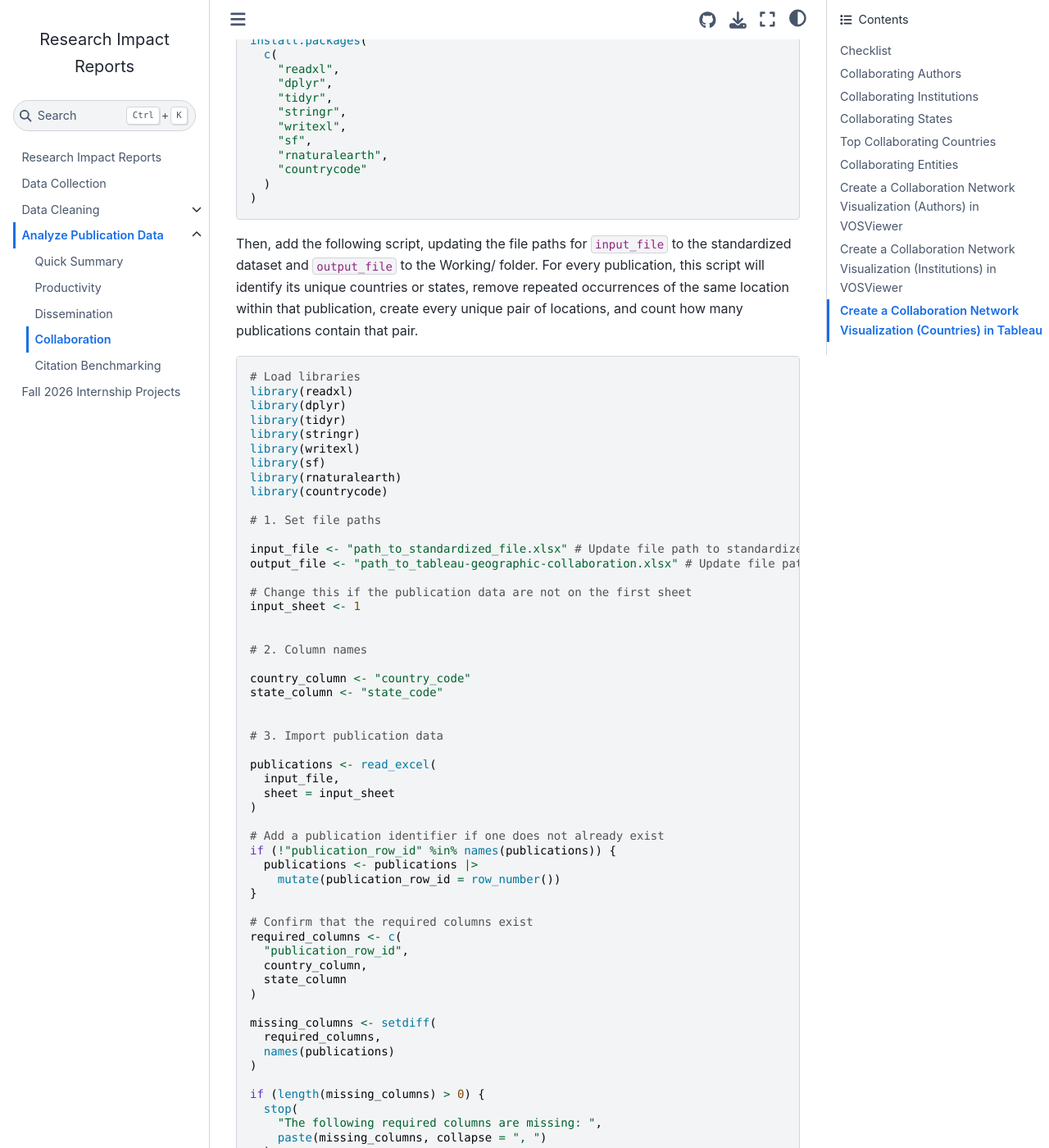
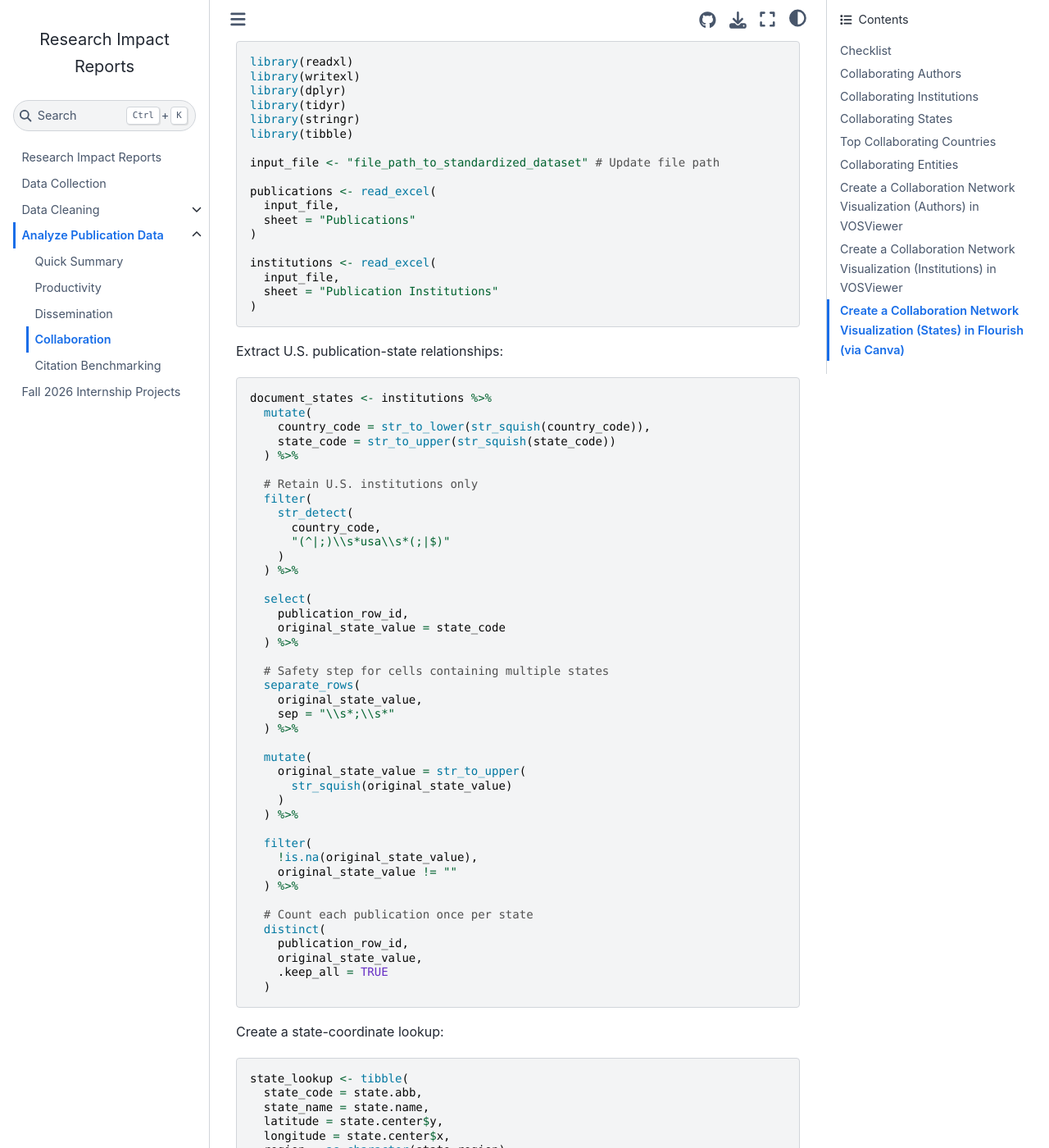
Before and after one commit to vvlooking/research-impact, a Jupyter Book: the page built from website/analyze-data-collaboration.md, in a window 1280 px wide and 1400 px high, scrolled down 14737 px. Shown: the whole window at 82% size. Built offline with Jupyter Book 1.0.4 settings and Sphinx 7.4.7 and the Sphinx Book theme 1.1.4, drawn with Linux system fonts in a browser that asks for light colours; some of the changed text lies outside the part shown.

Commit message:
Update analyze-data-collaboration.md

````diff
--- a/website/analyze-data-collaboration.md
+++ b/website/analyze-data-collaboration.md
@@ -739,460 +739,298 @@ In Excel, click "Data," then "From Text/CSV." Load the txt file. Delete all the
 
 In VOSViewer, click "Create," then "Create a Map Based on Bibliometric Data." Select "Read Data from Bibliographic Database Files," select Scopus, and upload the edited csv file. Select "Co-Authorship" as the type of analysis and "Organizations" as the unit of analysis. Upload the thesaurus file.
 
-## Create a Collaboration Network Visualization (Countries) in Tableau
+## Create a Collaboration Network Visualization (States) in Flourish (via Canva)
 
-Start by preparing the data in RStudio. If necessary, install the required packages:
+Prepare the standardized citing Excel file for visualization by running the following script. Update the file path for input_file.
 
 ```r
-install.packages(
-  c(
-    "readxl",
-    "dplyr",
-    "tidyr",
-    "stringr",
-    "writexl",
-    "sf",
-    "rnaturalearth",
-    "countrycode"
-  )
+library(readxl)
+library(writexl)
+library(dplyr)
+library(tidyr)
+library(stringr)
+library(tibble)
+
+input_file <- "file_path_to_standardized_dataset" # Update file path
+
+publications <- read_excel(
+  input_file,
+  sheet = "Publications"
+)
+
+institutions <- read_excel(
+  input_file,
+  sheet = "Publication Institutions"
 )
 ```
 
-Then, add the following script, updating the file paths for `input_file` to the standardized dataset and `output_file` to the Working/ folder. For every publication, this script will identify its unique countries or states, remove repeated occurrences of the same location within that publication, create every unique pair of locations, and count how many publications contain that pair.
+Extract U.S. publication-state relationships:
 
 ```r
-# Load libraries
-library(readxl)
-library(dplyr)
-library(tidyr)
-library(stringr)
-library(writexl)
-library(sf)
-library(rnaturalearth)
-library(countrycode)
+document_states <- institutions %>%
+  mutate(
+    country_code = str_to_lower(str_squish(country_code)),
+    state_code = str_to_upper(str_squish(state_code))
+  ) %>%
 
-# 1. Set file paths
+  # Retain U.S. institutions only
+  filter(
+    str_detect(
+      country_code,
+      "(^|;)\\s*usa\\s*(;|$)"
+    )
+  ) %>%
 
-input_file <- "path_to_standardized_file.xlsx" # Update file path to standardized dataset
-output_file <- "path_to_tableau-geographic-collaboration.xlsx" # Update file path to Working/ folder
+  select(
+    publication_row_id,
+    original_state_value = state_code
+  ) %>%
 
-# Change this if the publication data are not on the first sheet
-input_sheet <- 1
+  # Safety step for cells containing multiple states
+  separate_rows(
+    original_state_value,
+    sep = "\\s*;\\s*"
+  ) %>%
 
+  mutate(
+    original_state_value = str_to_upper(
+      str_squish(original_state_value)
+    )
+  ) %>%
 
-# 2. Column names
+  filter(
+    !is.na(original_state_value),
+    original_state_value != ""
+  ) %>%
 
-country_column <- "country_code"
-state_column <- "state_code"
+  # Count each publication once per state
+  distinct(
+    publication_row_id,
+    original_state_value,
+    .keep_all = TRUE
+  )
+```
 
+Create a state-coordinate lookup:
 
-# 3. Import publication data
+```r
+state_lookup <- tibble(
+  state_code = state.abb,
+  state_name = state.name,
+  latitude = state.center$y,
+  longitude = state.center$x,
+  region = as.character(state.region)
+)
+```
 
-publications <- read_excel(
-  input_file,
-  sheet = input_sheet
+Add Washington D.C. and common U.S. territories in case they occur in the data:
+
+```r
+additional_locations <- tribble(
+  ~state_code, ~state_name,               ~latitude, ~longitude, ~region,
+  "DC",        "District of Columbia",      38.9072,   -77.0369, "South",
+  "PR",        "Puerto Rico",               18.2208,   -66.5901, "Territory",
+  "VI",        "U.S. Virgin Islands",        18.3358,   -64.8963, "Territory",
+  "GU",        "Guam",                      13.4443,   144.7937, "Territory",
+  "AS",        "American Samoa",            -14.2710,  -170.1322, "Territory",
+  "MP",        "Northern Mariana Islands",   15.0979,   145.6739, "Territory"
 )
 
-# Add a publication identifier if one does not already exist
-if (!"publication_row_id" %in% names(publications)) {
-  publications <- publications |>
-    mutate(publication_row_id = row_number())
-}
-
-# Confirm that the required columns exist
-required_columns <- c(
-  "publication_row_id",
-  country_column,
-  state_column
+state_lookup <- bind_rows(
+  state_lookup,
+  additional_locations
 )
 
-missing_columns <- setdiff(
-  required_columns,
-  names(publications)
+# Examine the lookup
+
+View(state_lookup)
+```
+
+Attach state information:
+
+```r
+unmatched_states <- document_states %>%
+  filter(is.na(state_name)) %>%
+  count(original_state_value, sort = TRUE)
+
+unmatched_states
+```
+
+Check for state codes that did not match:
+
+```r
+unmatched_states <- document_states %>%
+  filter(is.na(state_name)) %>%
+  count(original_state_value, sort = TRUE)
+
+unmatched_states
+```
+
+Add publication details:
+
+```r
+publication_metadata <- publications %>%
+  select(
+    publication_row_id,
+    source,
+    title = TI,
+    authors = AU,
+    year = PY,
+    journal = SO,
+    doi = DI
+  )
+
+document_states <- document_states %>%
+  left_join(
+    publication_metadata,
+    by = "publication_row_id"
+  ) %>%
+  transmute(
+    publication_row_id,
+    source,
+    title,
+    authors,
+    year,
+    journal,
+    doi,
+    original_state_value,
+    state_code = original_state_value,
+    state_name,
+    latitude,
+    longitude,
+    region
+  ) %>%
+  arrange(
+    state_name,
+    publication_row_id
+  )
+```
+
+Review the state counts:
+
+```r
+state_counts <- document_states %>%
+  filter(!is.na(state_name)) %>%
+  group_by(
+    state_code,
+    state_name,
+    region
+  ) %>%
+  summarise(
+    citing_document_count = n_distinct(publication_row_id),
+    .groups = "drop"
+  ) %>%
+  arrange(desc(citing_document_count))
+
+state_counts
+```
+
+Next, create the Flourish arcs sheet:
+
+```r
+flourish_state_arcs <- state_counts %>%
+  mutate(
+    source_code = paste0("US_", state_code),
+    destination_code = "USC",
+
+    popup_text = paste0(
+      state_name,
+      ": ",
+      citing_document_count,
+      " citing document",
+      if_else(citing_document_count == 1, "", "s")
+    )
+  ) %>%
+  select(
+    source_code,
+    destination_code,
+    citing_document_count,
+    region,
+    popup_text
+  )
+
+flourish_state_arcs
+```
+
+Next, create the Locations sheet:
+
+```r
+flourish_state_locations <- state_counts %>%
+  left_join(
+    state_lookup,
+    by = c("state_code", "state_name", "region")
+  ) %>%
+  transmute(
+    code = paste0("US_", state_code),
+    location_name = state_name,
+    latitude,
+    longitude,
+    region
+  ) %>%
+
+  # Add the destination
+  bind_rows(
+    tibble(
+      code = "USC",
+      location_name = "University of South Carolina, Columbia",
+      latitude = 33.9971,
+      longitude = -81.0274,
+      region = "Destination"
+    )
+  ) %>%
+  arrange(location_name)
+
+flourish_state_locations
+
+# validate the location codes
+
+codes_used_in_arcs <- unique(c(
+  flourish_state_arcs$source_code,
+  flourish_state_arcs$destination_code
+))
+
+missing_location_codes <- setdiff(
+  codes_used_in_arcs,
+  flourish_state_locations$code
 )
 
-if (length(missing_columns) > 0) {
-  stop(
-    "The following required columns are missing: ",
-    paste(missing_columns, collapse = ", ")
-  )
-}
+missing_location_codes
 
-# 4. Separate location codes
+# check for missing coordinates
 
-separate_location_codes <- function(data, location_column) {
+flourish_state_locations %>%
+  filter(is.na(latitude) | is.na(longitude))
+```
 
-  data |>
-    select(
-      publication_row_id,
-      location_codes = all_of(location_column)
-    ) |>
-    separate_longer_delim(
-      location_codes,
-      delim = ";"
-    ) |>
-    mutate(
-      location_code = location_codes |>
-        str_squish() |>
-        str_to_upper()
-    ) |>
-    filter(
-      !is.na(location_code),
-      location_code != "",
-      location_code != "NA"
-    ) |>
-    distinct(
-      publication_row_id,
-      location_code
-    ) |>
-    select(
-      publication_row_id,
-      location_code
-    )
-}
+Export the prepared file, updating the file path for `output_file`:
 
-
-# 5. Prepare country codes
-
-publication_countries <- separate_location_codes(
-  publications,
-  country_column
-)
-
-# Convert two-character country codes to ISO three-character codes.
-# Existing three-character codes remain unchanged.
-publication_countries <- publication_countries |>
-  mutate(
-    location_code = case_when(
-      str_length(location_code) == 2 ~
-        countrycode(
-          location_code,
-          origin = "iso2c",
-          destination = "iso3c",
-          warn = TRUE
-        ),
-
-      TRUE ~ location_code
-    )
-  ) |>
-  filter(
-    !is.na(location_code),
-    location_code != ""
-  ) |>
-  distinct(
-    publication_row_id,
-    location_code
-  )
-
-
-# 6. Create country coordinate lookup
-
-world_boundaries <- ne_countries(
-  scale = "small",
-  returnclass = "sf"
-) |>
-  filter(
-    iso_a3 != "-99",
-    name_long != "Antarctica"
-  )
-
-# Transform before identifying a representative point
-country_points <- world_boundaries |>
-  st_transform(6933) |>
-  st_point_on_surface() |>
-  st_transform(4326)
-
-country_coordinates <- st_coordinates(country_points)
-
-country_lookup <- country_points |>
-  st_drop_geometry() |>
-  transmute(
-    location_code = str_to_upper(iso_a3),
-    location_name = name_long,
-    latitude = country_coordinates[, 2],
-    longitude = country_coordinates[, 1]
-  ) |>
-  distinct(
-    location_code,
-    .keep_all = TRUE
-  )
-
-
-# 7. Create a U.S. coordinate lookup
-
-state_lookup <- tibble(
-  location_code = state.abb,
-  location_name = state.name,
-  latitude = state.center$y,
-  longitude = state.center$x
-) |>
-  bind_rows(
-    tibble(
-      location_code = c(
-        "DC",
-        "PR",
-        "VI",
-        "GU",
-        "AS",
-        "MP"
-      ),
-      location_name = c(
-        "District of Columbia",
-        "Puerto Rico",
-        "U.S. Virgin Islands",
-        "Guam",
-        "American Samoa",
-        "Northern Mariana Islands"
-      ),
-      latitude = c(
-        38.9072,
-        18.2208,
-        18.3358,
-        13.4443,
-        -14.2710,
-        15.0979
-      ),
-      longitude = c(
-        -77.0369,
-        -66.5901,
-        -64.8963,
-        144.7937,
-        -170.1322,
-        145.6739
-      )
-    )
-  )
-
-
-# 8. Prepare state codes
-
-publication_states <- separate_location_codes(
-  publications,
-  state_column
-) |>
-  # Retain only codes found in the U.S. state lookup
-  semi_join(
-    state_lookup,
-    by = "location_code"
-  )
-
-
-# 9. Create map tables
-
-create_map_tables <- function(
-    publication_locations,
-    location_lookup
-) {
-
-  # Attach coordinates and names
-  located_publications <- publication_locations |>
-    inner_join(
-      location_lookup,
-      by = "location_code"
-    ) |>
-    distinct(
-      publication_row_id,
-      location_code,
-      .keep_all = TRUE
-    )
-
-  # Count unique publications involving each location
-  nodes <- located_publications |>
-    count(
-      location_code,
-      location_name,
-      latitude,
-      longitude,
-      name = "location_publications",
-      sort = TRUE
-    )
-
-  # Create every unordered pair of locations appearing
-  # on the same publication
-  links <- located_publications |>
-    select(
-      publication_row_id,
-      from = location_code
-    ) |>
-    inner_join(
-      located_publications |>
-        select(
-          publication_row_id,
-          to = location_code
-        ),
-      by = "publication_row_id",
-      relationship = "many-to-many"
-    ) |>
-    filter(from < to) |>
-    distinct(
-      publication_row_id,
-      from,
-      to
-    ) |>
-    count(
-      from,
-      to,
-      name = "collaborations",
-      sort = TRUE
-    )
-
-  # Add origin coordinates
-  links <- links |>
-    left_join(
-      location_lookup |>
-        transmute(
-          from = location_code,
-          from_name = location_name,
-          from_latitude = latitude,
-          from_longitude = longitude
-        ),
-      by = "from"
-    )
-
-  # Add destination coordinates
-  links <- links |>
-    left_join(
-      location_lookup |>
-        transmute(
-          to = location_code,
-          to_name = location_name,
-          to_latitude = latitude,
-          to_longitude = longitude
-        ),
-      by = "to"
-    ) |>
-    mutate(
-      path_id = str_c(from, to, sep = "__")
-    )
-
-  # Tableau needs two rows for each path:
-  # one for the origin and one for the destination.
-  map_data <- bind_rows(
-
-    links |>
-      transmute(
-        path_id,
-        path_order = 1L,
-        location_code = from,
-        location_name = from_name,
-        latitude = from_latitude,
-        longitude = from_longitude,
-        collaborations
-      ),
-
-    links |>
-      transmute(
-        path_id,
-        path_order = 2L,
-        location_code = to,
-        location_name = to_name,
-        latitude = to_latitude,
-        longitude = to_longitude,
-        collaborations
-      )
-
-  ) |>
-    left_join(
-      nodes |>
-        select(
-          location_code,
-          location_publications
-        ),
-      by = "location_code"
-    ) |>
-    arrange(
-      path_id,
-      path_order
-    )
-
-  list(
-    nodes = nodes,
-    links = links,
-    map_data = map_data
-  )
-}
-
-
-# 10. Create country tables
-
-country_results <- create_map_tables(
-  publication_countries,
-  country_lookup
-)
-
-
-# Identify country codes that did not receive coordinates
-unrecognized_countries <- publication_countries |>
-  distinct(location_code) |>
-  anti_join(
-    country_lookup,
-    by = "location_code"
-  )
-
-
-# 11. Create state tables
-
-state_results <- create_map_tables(
-  publication_states,
-  state_lookup
-)
-
-
-# Identify state codes that did not receive coordinates
-unrecognized_states <- separate_location_codes(
-  publications,
-  state_column
-) |>
-  distinct(location_code) |>
-  anti_join(
-    state_lookup,
-    by = "location_code"
-  )
-
-
-# 12. Create summary
-
-summary_table <- tibble(
-  measure = c(
-    "Publications in input file",
-    "Countries represented",
-    "Country collaboration links",
-    "States represented",
-    "State collaboration links"
-  ),
-  value = c(
-    nrow(publications),
-    nrow(country_results$nodes),
-    nrow(country_results$links),
-    nrow(state_results$nodes),
-    nrow(state_results$links)
-  )
-)
-
-
-# 13. Export Tableau workbook
+```r
+output_file <- "file_path.xlsx" # Update file path
 
 write_xlsx(
   list(
-    Summary = summary_table,
-    Country_Map = country_results$map_data,
-    Country_Nodes = country_results$nodes,
-    Country_Links = country_results$links,
-    State_Map = state_results$map_data,
-    State_Nodes = state_results$nodes,
-    State_Links = state_results$links,
-    Unrecognized_Countries = unrecognized_countries,
-    Unrecognized_States = unrecognized_states
+    "Flourish State Arcs" = flourish_state_arcs,
+    "Locations" = flourish_state_locations,
+    "Document States" = document_states,
+    "State Counts" = state_counts
   ),
-  output_file
+  path = output_file
 )
 
-message(
-  "Tableau workbook written to: ",
-  output_file
-)
+message("Created: ", output_file)
 ```
 
-Open the Excel file and inspect these sheets: Country_Map, Country_Nodes, Country_Links, State_Map, State_Nodes, State_Links, Unrecognized_Countries, Unrecognized_States. Both Uncrecognized sheets should be empty. If not, review the listed codes.
+After the file has been prepared, log into Flourish through Canva. Choose the template, “Connection Map (under “Arc Maps”). Upload Flourish Arcs into the main Data sheet and select:
 
-Next, Open Tableau Public.
+- Source location: `source code`
+- Destination location: `destination_code`
+- Value: `citing_document_count`
+- Category: `region`
+- Info for popups: `popup_text`
+
+In the Flourish Locations datasheet, upload the Excel `Locations` sheet and select:
+
+- Code: `code`
+- Name: `location_name`
+- Latitude: `latitude`
+- Longitude: `longitude`
````
